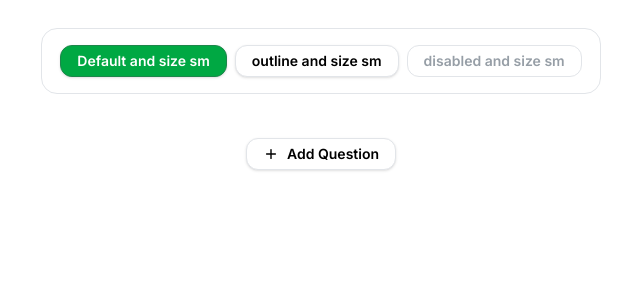
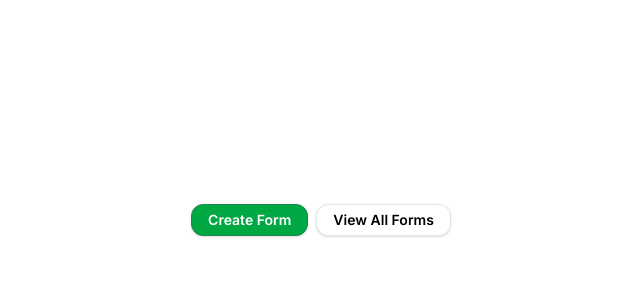
Before and after one commit to swarajspatil158/forms, a Next.js app: page / in a window 1280 px wide. Shown: the top 300 px of the page, without its empty margins (319-959 px from the left). Built offline with nearby package versions, Linux system fonts and the light colour scheme.

Commit message:
Add navigation and fix question title, help text color

```diff
--- a/app/globals.css
+++ b/app/globals.css
@@ -12,11 +12,11 @@
 @layer base {
   :root {
     --background: 0 0% 100%;
-    --foreground: 222.2 84% 4.9%;
+    --foreground: 0 0% 5%;
     --card: 0 0% 100%;
-    --card-foreground: 222.2 84% 4.9%;
+    --card-foreground: 0 0% 5%;
     --popover: 0 0% 100%;
-    --popover-foreground: 222.2 84% 4.9%;
+    --popover-foreground: 0 0% 5%;
     --primary: 144 100% 33%;
     --primary-foreground: 0 0% 100%;
     --secondary: 210 40% 96.1%;
--- a/app/page.tsx
+++ b/app/page.tsx
@@ -2,24 +2,18 @@
 
 import * as React from "react";
 import { Button } from "@/components/ui/button";
-import QuestionList from "@/components/QuestionList";
+import { useRouter } from "next/navigation";
 
 export default function Home() {
-  const scrollToBottom = () => {
-    window.scrollTo({
-      top: document.documentElement.scrollHeight,
-      behavior: 'smooth',
-    });
-  };
+  const router = useRouter()
+
 
   return (
-    <div className="w-screen min-h-screen relative bg-background flex flex-col justify-start px-2 mx-auto md:max-w-xl">
-      <div className="flex flex-wrap transition-colors ease-out duration-75 items-center justify-center gap-2 my-7 p-4 border rounded-2xl hover:bg-gray-50">
-        <Button variant="default" size="sm">Default and size sm</Button>
-        <Button variant="outline" size="sm">outline and size sm</Button>
-        <Button variant="disabled" size="sm">disabled and size sm</Button>
+    <div className="w-screen min-h-screen relative bg-background flex flex-col justify-start mt-[20vh] px-2 mx-auto md:max-w-xl">
+      <div className="flex flex-wrap transition-colors ease-out duration-75 items-center justify-center gap-2 my-7 p-4  rounded-2xl ">
+        <Button onClick={()=> router.push('/forms/create')} variant="default" size="sm">Create Form</Button>
+        <Button onClick={()=> router.push('/forms')} variant="outline" size="sm">View All Forms</Button>
       </div>
-      <QuestionList onQuestionAdd={scrollToBottom} />
     </div>
   );
 }
--- a/components/QuestionField.tsx
+++ b/components/QuestionField.tsx
@@ -43,13 +43,13 @@ const QuestionField: React.FC<QuestionFieldProps> = ({
             value={question}
             onChange={(e) => handleQuestionChange(e.target.value)}
             placeholder="Write a question"
-            className="text-muted-foreground font-semibold text-sm"
+            className="font-semibold text-sm"
           />
           <QuestionInput
             value={helpText}
             onChange={(e) => handleHelpTextChange(e.target.value)}
             placeholder="Write a help text or caption(leave empty if not needed)"
-            className="text-muted-foreground font-normal text-xs md:text-xs"
+            className="font-normal text-xs md:text-xs"
           />
         </div>
         <div className="flex-shrink flex gap-3 text-muted-foreground">
--- a/components/ui/question-input.tsx
+++ b/components/ui/question-input.tsx
@@ -7,7 +7,7 @@ const QuestionInput = React.forwardRef<HTMLInputElement, React.ComponentProps<"i
       <input
         type={type}
         className={cn(
-          "flex h-5 w-full text-base text-muted-foreground placeholder:text-muted-foreground focus:outline-none focus:ring-0 disabled:cursor-not-allowed disabled:opacity-50 md:sm",
+          "flex h-5 w-full text-base  placeholder:text-muted-foreground focus:outline-none focus:ring-0 disabled:cursor-not-allowed disabled:opacity-50 md:sm",
           className
         )}
         ref={ref}
```
